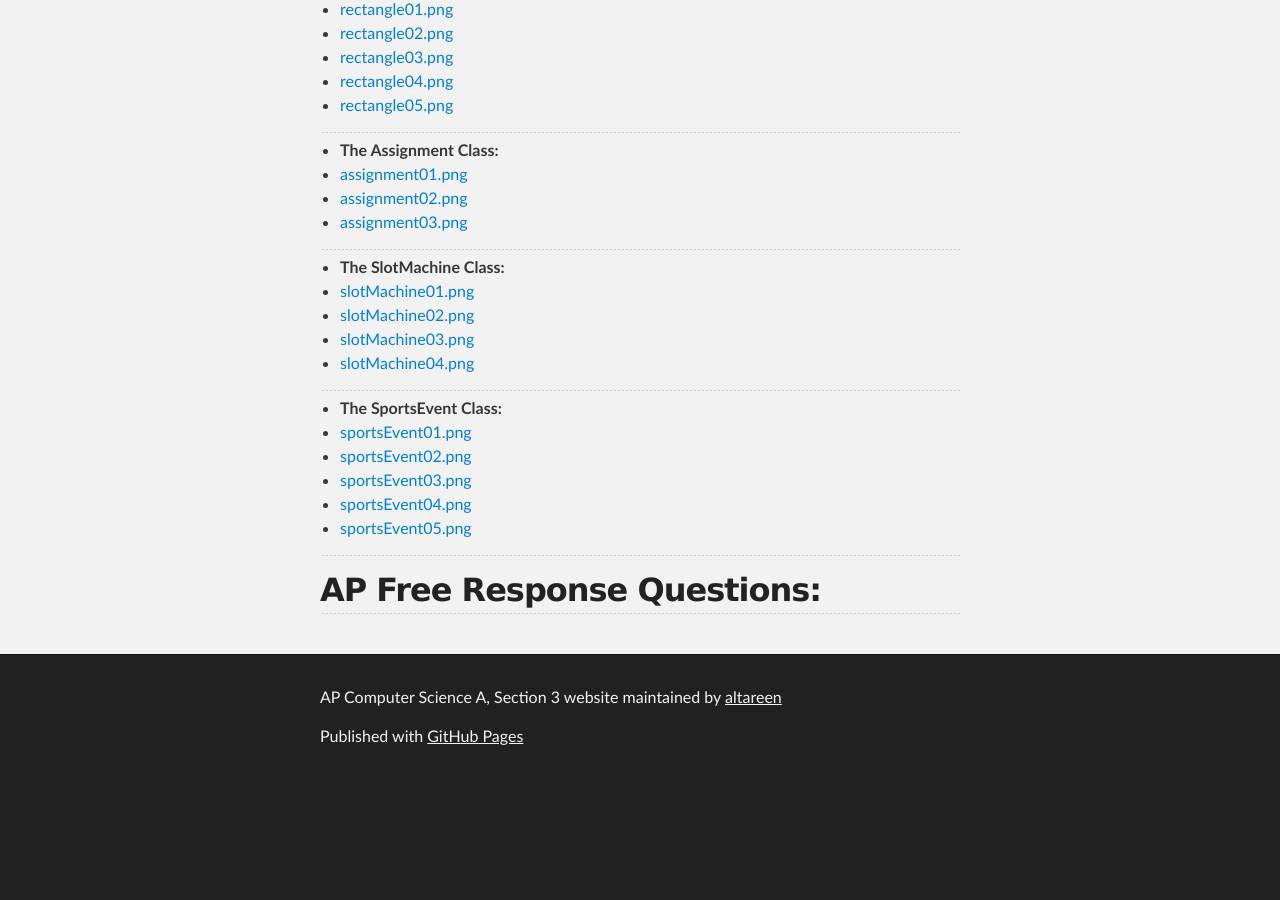
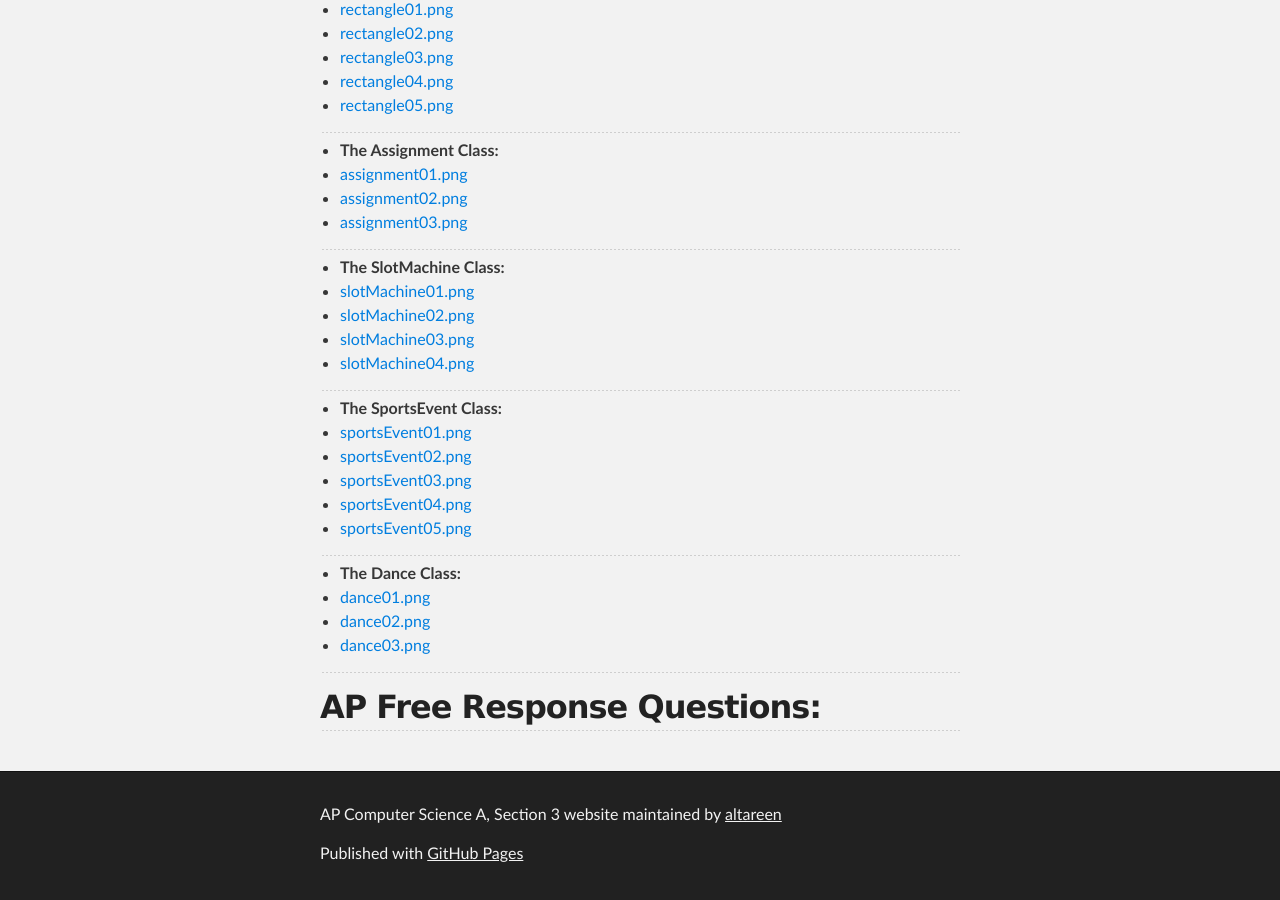
Before and after one commit to ynot1609/apcompsci3, a Jekyll site: the page built from frqs/index.md, in a window 1280 px wide and 900 px high, scrolled down 746 px. Built offline with Jekyll 4.4.1, drawn with Linux system fonts in a browser that asks for light colours; before the commit the page ends 1529 px from its top, so only the background shows below that.

Commit message:
Added dance

```diff
--- a/frqs/index.md
+++ b/frqs/index.md
@@ -54,6 +54,13 @@ title: Free Response Questions
 
 ---
 
++ **The Dance Class:**
++ [dance01.png](/apcompsci3/assets/dance01.png)
++ [dance02.png](/apcompsci3/assets/dance02.png)
++ [dance03.png](/apcompsci3/assets/dance03.png)
+
+---
+
 ## AP Free Response Questions:
 <!--
 + 2010 Free Response PDF file(56KB): [ap2010FRQ_CompSciA_Cookie_Trail.pdf](/apcompsci3/assets/ap2010FRQ_CompSciA_Cookie_Trail.pdf)
```
